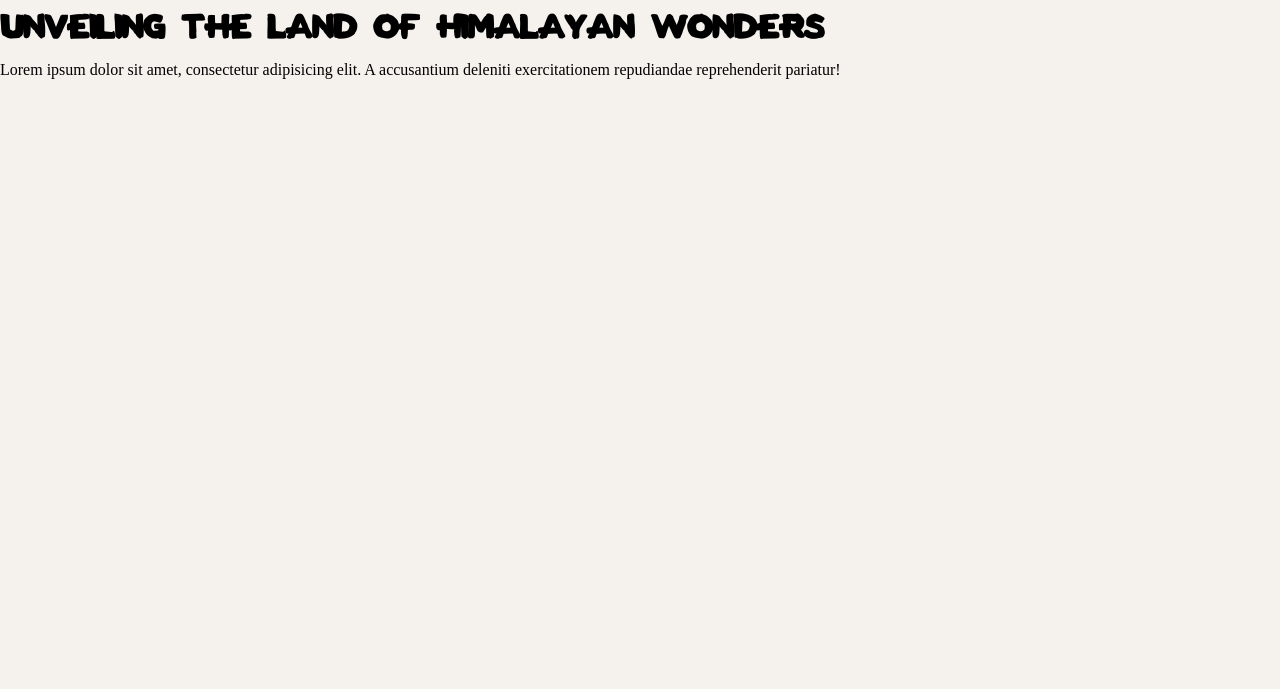
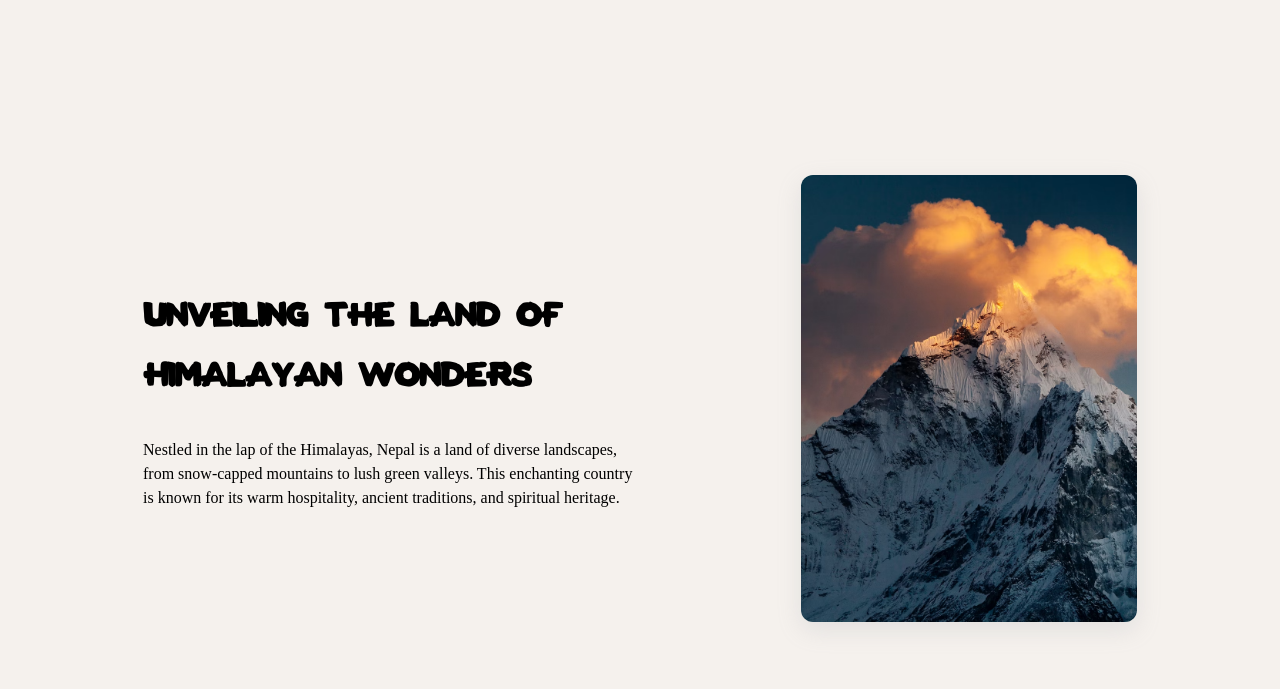
Before and after one commit to Atulmanandhar/WebDesignFanshawe, a plain HTML site: page index.html in a window 1280 px wide. Shown: the part 802-1491 px from the top of the page. Drawn offline with Linux system fonts and the light colour scheme.

Commit message:
about nepal section completed

```diff
--- a/index.html
+++ b/index.html
@@ -21,12 +21,22 @@
         <div class="overlay" />
       </section>
       <section id="about-nepal">
-        <h2>Unveiling the Land of Himalayan Wonders</h2>
-        <p>
-          Lorem ipsum dolor sit amet, consectetur adipisicing elit. A
-          accusantium deleniti exercitationem repudiandae reprehenderit
-          pariatur!
-        </p>
+        <div class="container-wrapper">
+          <div class="content">
+            <div class="text-content">
+              <h2>Unveiling the Land of Himalayan Wonders</h2>
+              <p>
+                Nestled in the lap of the Himalayas, Nepal is a land of diverse
+                landscapes, from snow-capped mountains to lush green valleys.
+                This enchanting country is known for its warm hospitality,
+                ancient traditions, and spiritual heritage.
+              </p>
+            </div>
+            <div class="card">
+              <img src="assets/media/namche.avif" alt="" />
+            </div>
+          </div>
+        </div>
       </section>
       <section style="background-color: cadetblue">
         <h1>Page 3</h1>
--- a/style.css
+++ b/style.css
@@ -66,10 +66,19 @@ h6 {
   --gray: #7e7f9a;
   --bone: #dad2bc;
   --khaki: #a99985;
+
+  --maxWidth: 1400px;
+
+  --shadow: rgba(149, 157, 165, 0.2) 0px 8px 24px;
 }
 
 html {
   scroll-snap-type: y mandatory;
+}
+
+.container-wrapper {
+  padding: 1rem;
+  width: 100%;
 }
 
 #home > section {
@@ -129,6 +138,8 @@ html {
   font-size: 1.4rem;
 }
 
+/* Aboit Nepal Section */
+
 #about-nepal {
   background-color: var(--white);
 }
@@ -138,8 +149,52 @@ html {
   font-size: 2rem;
 }
 
+#about-nepal .content {
+  display: flex;
+  flex-direction: column;
+  gap: 4rem;
+  width: 100%;
+  align-items: center;
+  justify-content: space-between;
+  height: 100%;
+}
+
+#about-nepal .text-content {
+  display: flex;
+  flex-direction: column;
+  gap: 1rem;
+}
+
+#about-nepal .card {
+  min-width: 250px;
+  max-width: 100%;
+  height: 100%;
+  display: flex;
+  flex-shrink: 0;
+  border-radius: 12px;
+  overflow: hidden;
+  box-shadow: var(--shadow);
+  cursor: pointer;
+}
+
+#about-nepal .card > img {
+  height: 100%;
+  width: 100%;
+  object-fit: cover;
+}
+
+#about-nepal .card > img:hover {
+  animation: pulseImage 7s linear;
+}
+
 /* desktop */
 @media (min-width: 768px) {
+  .container-wrapper {
+    padding-inline: 6rem;
+    padding-block: 4rem;
+    max-width: var(--maxWidth);
+  }
+
   #hero h1 {
     color: var(--white);
     font-family: var(--ff-atlas-sans);
@@ -151,8 +206,44 @@ html {
     font-size: 2rem;
   }
 
+  #about-nepal {
+    display: grid;
+    place-items: center;
+  }
+
+  #about-nepal .content {
+    display: flex;
+    flex-direction: row;
+    align-items: center;
+    justify-content: space-around;
+  }
+
+  #about-nepal .text-content {
+    max-width: 500px;
+    gap: 2rem;
+  }
+
+  #about-nepal .card {
+    width: 336px;
+    height: 447px;
+    border-radius: 12px;
+    overflow: hidden;
+  }
+
   #about-nepal h2 {
     font-family: var(--ff-atlas-sans);
     font-size: 2.5rem;
   }
 }
+
+@keyframes pulseImage {
+  0% {
+    transform: scale(1);
+  }
+  50% {
+    transform: scale(1.2);
+  }
+  100% {
+    transform: scale(1);
+  }
+}
```
Also changed, not shown: assets/media/about_nepal.avif (added), assets/media/himalyan.avif (added), assets/media/namche.avif (added).
